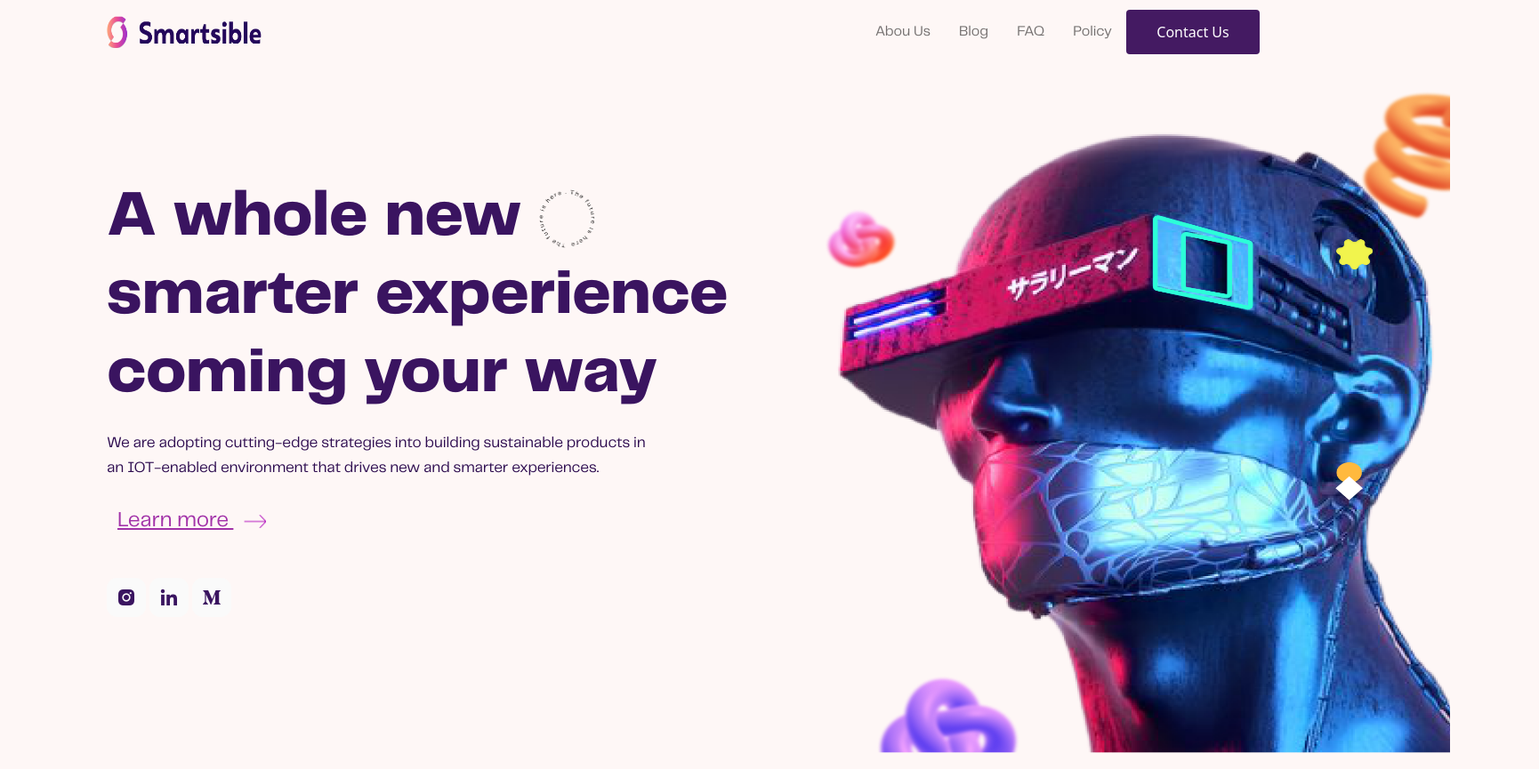
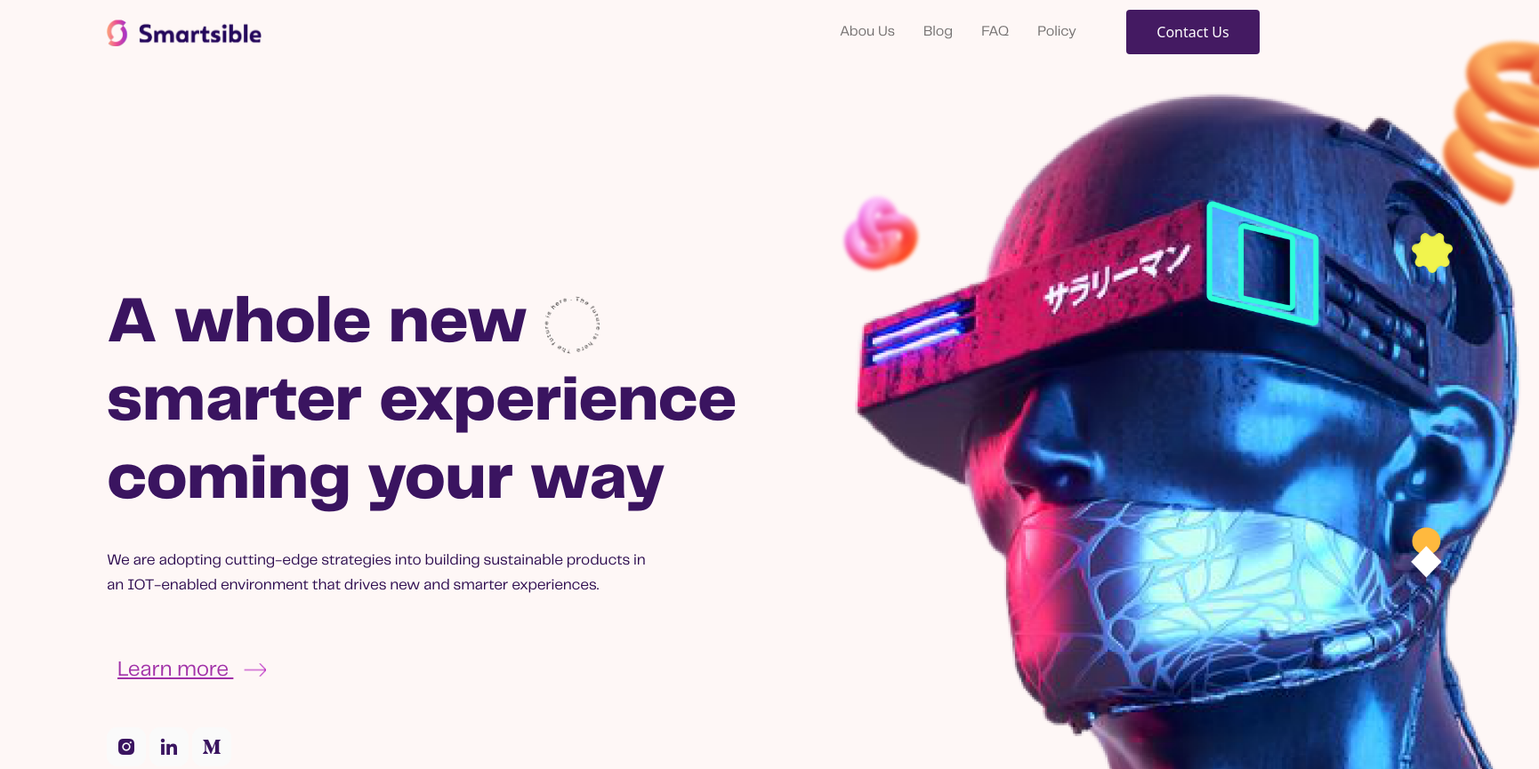
Before and after one commit to Ibeandyson/smartsible-page, a plain HTML site: page index.html in a window 1536 px wide. Shown: the top 865 px of the page at 89% size, 1730 px wide, since content can reach past the window. Drawn offline with nearby package versions, Linux system fonts and the light colour scheme.

Commit message:
another fix

```diff
--- a/index.html
+++ b/index.html
@@ -23,8 +23,8 @@
 			<div class="collapse navbar-collapse" id="navbarSupportedContent">
 				<ul class="navbar-nav me-auto mb-2 mb-lg-0">
 				</ul>
-				<span class="d-flex">
-					<ul class="navbar-nav">
+				<span class="d-flex ">
+					<ul class="navbar-nav ">
 						<li class="nav-item nav_list m-2">
 							<a class="nav-link " href="#">Abou Us</a>
 						</li>
@@ -66,9 +66,9 @@
 				<a class="hero_learn_more"> Learn more <img class="learn_more_arrow" src="./assets/arrow.png" /></a>
 
 				<div class="mt-5 d-none d-md-none d-lg-block">
-					<img class="hero_social_icon" src="./assets/ig.png" />
-					<img class="hero_social_icon" src="./assets/in.png" />
-					<img class="hero_social_icon" src="./assets/medi.png" />
+					<a href="#"><img class="hero_social_icon" src="./assets/ig.png" /></a>
+					<a href="#"><img class="hero_social_icon" src="./assets/in.png" /></a>
+					<a href="#"><img class="hero_social_icon" src="./assets/medi.png" /></a>
 				</div>
 
 			</div>
--- a/style.css
+++ b/style.css
@@ -35,8 +35,8 @@ a{
   display: none;
 }
 .logo {
-  width: 174.47px;
-  height: 35.06px;
+  width: 174px;
+  height: 30.06px;
 }
 .logo_modal{
   width: 124.47px;
@@ -68,6 +68,7 @@ height: 25px;
   color: #ffffff;
   height: 50px;
   width: 150px;
+  margin-left: 40px;
 }
 .nav_btn_modal {
   background-color: #441a62;
@@ -222,36 +223,36 @@ height: 25px;
 
 @media screen and (min-width: 1501px) {
   .hero_image {
-    width: 850px;
-    height: 870px;
+    width: 950px;
+      margin-top: -40%;
+    margin-right: -800%;
   }
 
   .hero_header_text {
     position: static;
     width: 715px;
-    height: 267.66px;
     left: 0px;
     top: 0px;
     font-family: "PP Telegraf";
     font-style: normal;
     font-weight: 800;
-    font-size: 72px;
+    font-size: 73px;
     line-height: 88px;
     color: #3a1460;
     flex: none;
-    order: 0;
-    flex-grow: 0;
-    margin: 80px 0px;
+    margin-top: 200px;
   }
   .hero_text {
-    margin: -10% 0px;
+    margin: 5% 0px;
   }
   .learn_more_div {
-    margin-top: 60px;
+    margin-top: 0%;
+
   }
   .learn_more_arrow {
     position: static;
     width: 25px;
     left: 137px;
   }
+
 }
```
